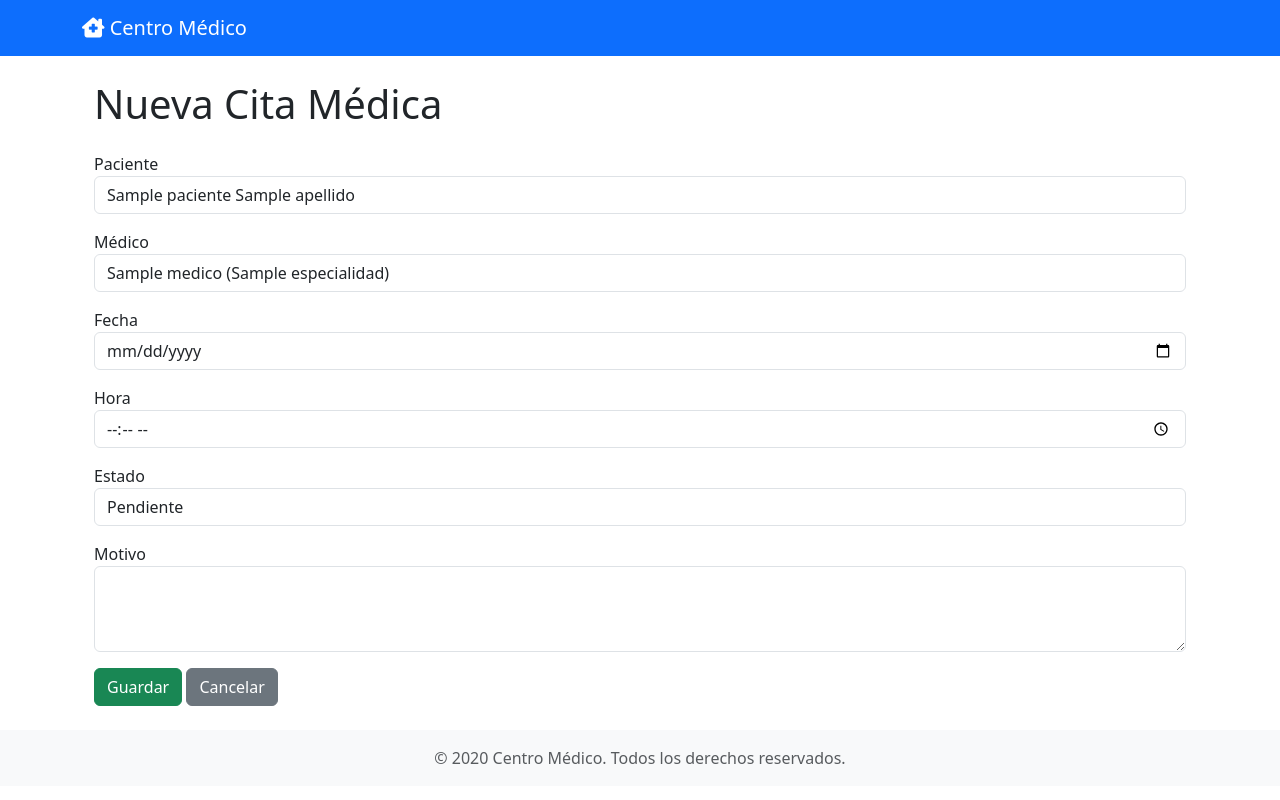
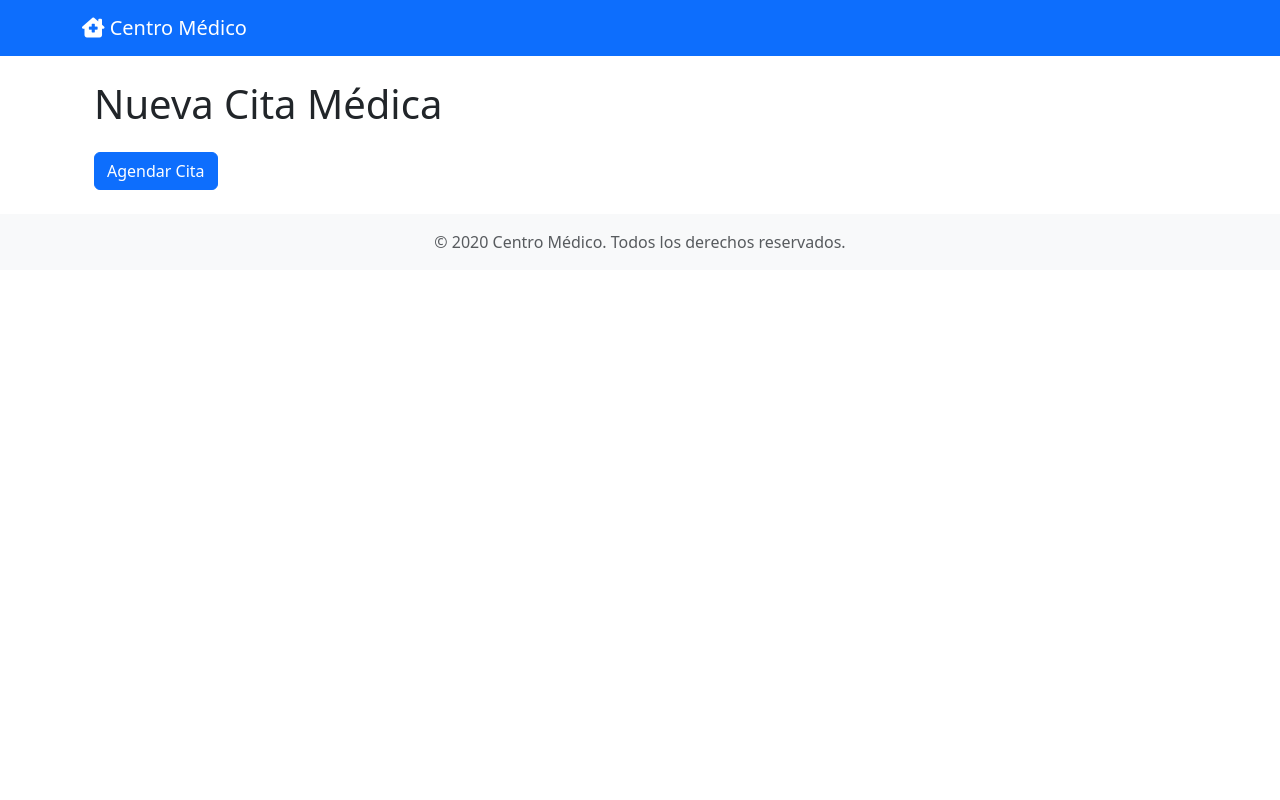
Before and after one commit to Edison200316/CentroMedico, a Django app: template centro_medico/pacientes/templates/citas/nueva.html in a window 1280 px wide. Run offline with Django 5.2, Linux system fonts and the light colour scheme; the template is opened without the code that fills it: most values are stand-ins (such as "Sample title", 1, 10 or a date in 2020).

Commit message:
descartar

```diff
--- a/centro_medico/pacientes/templates/citas/nueva.html
+++ b/centro_medico/pacientes/templates/citas/nueva.html
@@ -5,44 +5,8 @@
     <h1 class="my-4">Nueva Cita Médica</h1>
     <form method="POST">
         {% csrf_token %}
-        <div class="form-group mb-3">
-            <label for="id_paciente">Paciente</label>
-            <select class="form-control" id="id_paciente" name="paciente">
-                {% for paciente in pacientes %}
-                    <option value="{{ paciente.id }}">{{ paciente.nombre }} {{ paciente.apellido }}</option>
-                {% endfor %}
-            </select>
-        </div>
-        <div class="form-group mb-3">
-            <label for="id_medico">Médico</label>
-            <select class="form-control" id="id_medico" name="medico">
-                {% for medico in medicos %}
-                    <option value="{{ medico.id }}">{{ medico.nombre }} ({{ medico.especialidad }})</option>
-                {% endfor %}
-            </select>
-        </div>
-        <div class="form-group mb-3">
-            <label for="id_fecha">Fecha</label>
-            <input type="date" class="form-control" id="id_fecha" name="fecha" required>
-        </div>
-        <div class="form-group mb-3">
-            <label for="id_hora">Hora</label>
-            <input type="time" class="form-control" id="id_hora" name="hora" required>
-        </div>
-        <div class="form-group mb-3">
-            <label for="id_estado">Estado</label>
-            <select class="form-control" id="id_estado" name="estado">
-                <option value="Pendiente">Pendiente</option>
-                <option value="Confirmada">Confirmada</option>
-                <option value="Cancelada">Cancelada</option>
-            </select>
-        </div>
-        <div class="form-group mb-3">
-            <label for="id_motivo">Motivo</label>
-            <textarea class="form-control" id="id_motivo" name="motivo" rows="3" required></textarea>
-        </div>
-        <button type="submit" class="btn btn-success">Guardar</button>
-        <a href="{% url 'citas_lista' %}" class="btn btn-secondary">Cancelar</a>
+        {{ form.as_p }}
+        <button type="submit" class="btn btn-primary">Agendar Cita</button>
     </form>
 </div>
 {% endblock %}
```
Also changed, not shown: centro_medico/pacientes/forms.py (+8 -1 lines), centro_medico/pacientes/models.py (+6 -5 lines), centro_medico/pacientes/migrations/0001_initial.py, centro_medico/pacientes/migrations/0002_initial.py (added).
